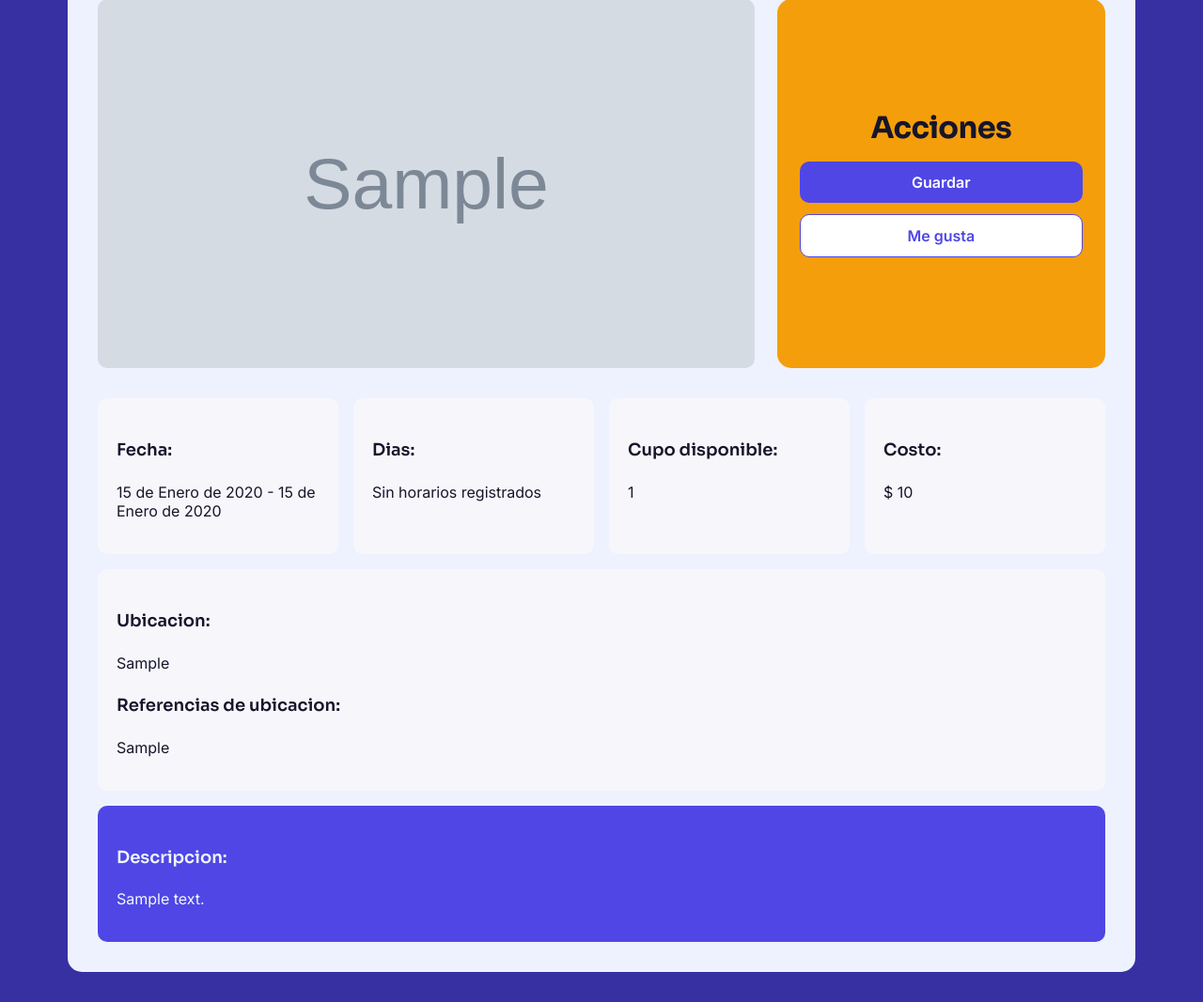
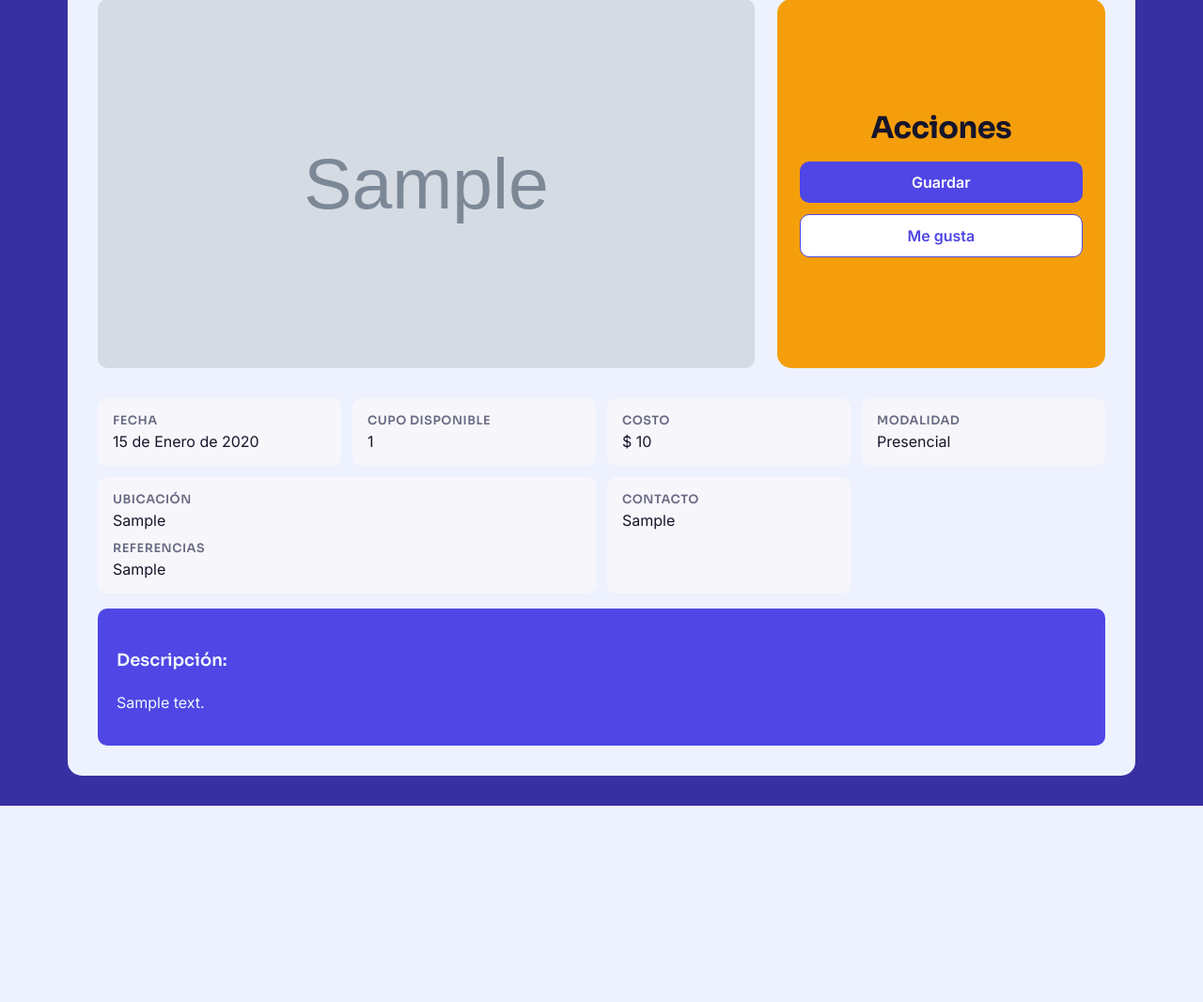
Before and after one commit to WAID-dev/RiShine, a Django app: page /evento/1/ in a window 1280 px wide. Shown: the part 318-1385 px from the top of the page at 94% size. After the commit the page ends 1176 px from the top, so only its background shows below. Run offline with Django 5.2, Linux system fonts and the light colour scheme; tables that the repository leaves empty hold one stand-in row (values such as "Sample post"); grey boxes marked "Sample" are stand-in pictures.

Commit message:
Version terminada 1.1

```diff
--- a/ver_evento/static/ver_evento/css/ver_evento.css
+++ b/ver_evento/static/ver_evento/css/ver_evento.css
@@ -100,23 +100,37 @@ body{
     background-color: var(--color-primary-soft);
 }
 
-
-#seccionMiniInfo {
+.rejilla-info {
     display: grid;
-    grid-template-columns: repeat(auto-fit, minmax(200px, 1fr));
-    gap: 16px;
+    grid-template-columns: repeat(auto-fit, minmax(180px, 1fr));
+    gap: 12px;
     margin-bottom: 16px;
 }
 
-#fecha, #dias, #cupo, #costo, #ubicacion {
+.dato {
     background-color: var(--bg-page);
-    padding: 20px;
+    padding: 16px;
     border-radius: 10px;
     min-width: 0;
     overflow-wrap: anywhere;
 }
 
-#ubicacion { margin-bottom: 16px; }
+.dato--ancho {
+    grid-column: span 2;
+}
+
+.dato h4 {
+    margin: 0 0 4px;
+    font-size: 0.8rem;
+    text-transform: uppercase;
+    letter-spacing: 0.04em;
+    color: var(--text-muted);
+}
+
+.dato h4:not(:first-child) { margin-top: 12px; }
+
+.dato p { margin: 0; }
+
 
 #seccionDescripcion {
     padding: 20px;
@@ -139,7 +153,11 @@ body{
 }
 
 
-
+@media (max-width: 600px) {
+    .dato--ancho {
+        grid-column: auto;
+    }
+}
 
 @media (max-width: 800px) {
     #tituloEimagen { grid-template-columns: 1fr; }
--- a/ver_evento/templates/ver_evento/ver_evento.html
+++ b/ver_evento/templates/ver_evento/ver_evento.html
@@ -1,7 +1,7 @@
 {% extends "base.html" %}
 {% load static %}
 
-{% block title %}{% if evento %}{{ evento.nombre_evento }}{% else %}Ver evento{% endif %}{% endblock %}
+{% block title %}{{ evento.nombre_evento }} | Rishine{% endblock %}
 
 {% block extra_css %}
 <link rel="stylesheet" href="{% static 'ver_evento/css/ver_evento.css' %}">
@@ -15,25 +15,23 @@
         {% endfor %}
     {% endif %}
 
-
     <section id="panelGeneralEvento">
 
         <section id="panelTitulo">
             <div id="evento-info">
-                <h1>{% if evento %}{{ evento.nombre_evento }}{% else %}[Titulo evento]{% endif %}</h1>
+                <h1>{{ evento.nombre_evento }}</h1>
             </div>
 
             <div id="panelCategoria">
                 <h4>Categoría:</h4>
-                    <p class="text-base">{% if evento %}{{ evento.categoria.nombre_categoria }}{% else %}[Nombre categoria]{% endif %}</p>
+                <p class="text-base">{{ evento.categoria.nombre_categoria }}</p>
             </div>
         </section>
 
-
         <section id="tituloEimagen">
             <div id="event-img">
-                {% if evento and evento.imagen %}
-                    <img src="{{ evento.imagen.url }}" alt="{{ evento.titulo }}">
+                {% if evento.imagen %}
+                    <img src="{{ evento.imagen.url }}" alt="{{ evento.nombre_evento }}">
                 {% else %}
                     <div class="img-placeholder">Sin imagen</div>
                 {% endif %}
@@ -54,73 +52,66 @@
             </section>
         </section>
 
-        <section id="seccionMiniInfo">
-            <div id="fecha">
-                <h4>Fecha:</h4>
-                <p class="text-base">{% if evento %}
-                        {{ evento.fecha_inicio }} - {{ evento.fecha_fin}}
+        <section id="seccionMiniInfo" class="rejilla-info">
+            <div class="dato" id="fecha">
+                <h4>Fecha</h4>
+                <p class="text-base">{{ evento.fecha_inicio }}{% if evento.fecha_fin != evento.fecha_inicio %} - {{ evento.fecha_fin }}{% endif %}</p>
+            </div>
+
+            <div class="dato" id="cupo">
+                <h4>Cupo disponible</h4>
+                <p class="text-base">{{ evento.cupo }}</p>
+            </div>
+
+            <div class="dato" id="costo">
+                <h4>Costo</h4>
+                <p class="text-base">{% if evento.costo == 0 %}Gratis{% else %}$ {{ evento.costo }}{% endif %}</p>
+            </div>
+
+            <div class="dato" id="modalidad">
+                <h4>Modalidad</h4>
+                <p class="text-base">{{ evento.get_modo_display }}</p>
+            </div>
+
+            {% if evento.modo == 'presencial' or evento.modo == 'hibrido' %}
+            <div class="dato dato--ancho" id="ubicacion">
+                <h4>Ubicación</h4>
+                <p class="text-base">{{ evento.direccion }}</p>
+                {% if evento.referencias %}
+                    <h4>Referencias</h4>
+                    <p class="text-base">{{ evento.referencias }}</p>
+                {% endif %}
+            </div>
+            {% endif %}
+
+            {% if evento.modo == 'virtual' or evento.modo == 'hibrido' %}
+            <div class="dato dato--ancho" id="enlace">
+                <h4>Enlace del evento</h4>
+                <p class="text-base">
+                    {% if evento.url_evento %}
+                        <a href="{{ evento.url_evento }}" target="_blank" rel="noopener noreferrer">{{ evento.url_evento }}</a>
                     {% else %}
-                        [Fecha evento]
+                        Sin enlace registrado
                     {% endif %}
                 </p>
             </div>
+            {% endif %}
 
-            <div id="dias">
-                <h4>Dias:</h4>
-                {% if horarios %}
-                    <ul>
-                    {% for horario in horarios %}
-                        <li>{{ horario.dia }}</li>
-                    {% endfor %}
-                    </ul>
-                {% else %}
-                    <p>{% if evento %}Sin horarios registrados{% else %}[Dias]{% endif %}</p>
-                {% endif %}
+            <div class="dato" id="contacto">
+                <h4>Contacto</h4>
+                <p class="text-base">{{ evento.contacto|default:"Sin contacto registrado" }}</p>
             </div>
+        </section>
 
-            <div id="cupo">
-                <h4>Cupo disponible:</h4>
-                <p class="text-base">{% if evento %}{{ evento.cupo }}{% else %}[Cupo disponible]{% endif %}</p>
-            </div>
-
-            <div id="costo">
-                <h4>Costo:</h4>
-                <p class="text-base">{% if evento %}$ {{ evento.costo }}{% else %}[Costo]{% endif %}</p>
-            </div>
+        <section id="seccionDescripcion">
+            <h4>Descripción:</h4>
+            <p class="text-base">{{ evento.descripcion }}</p>
+        </section>
 
     </section>
-
-        <div id="ubicacion">
-            <h4>Ubicacion:</h4>
-            <p class="text-base">{% if evento %}{{ evento.direccion }}{% else %}[Calle][No. ext.][No. int.][Colonia][Municipio][Estado]{% endif %}</p>
-
-            <h4>Referencias de ubicacion:</h4>
-            <p class="text-base">{% if evento %}{{ evento.referencias }}{% else %}[Referencias de ubicacion]{% endif %}</p>
 </div>
-
-        <section id="seccionDescripcion">
-                <h4>Descripcion:</h4>
-                <p class="text-base">
-                {% if evento %}{{ evento.descripcion }}{% else %}
-                Lorem ipsum, dolor sit amet consectetur adipisicing elit. Cum nihil
-                corrupti, illum iste nemo nam libero ex accusamus quam est corporis
-                ullam harum illo! Laborum, vero! Omnis accusantium nemo aspernatur!
-                {% endif %}
-                </p>
-        </section>
-
-        <!--<h4>Organización:</h4>
-        <ul>
-        <li>{%if evento %}{{ evento.promotor.organizacion }}{% else %}[Organizador]{% endif %}</li>
-        </ul>
-        <hr>
-        <br>-->
-    </section>
-</div>
-
 {% endblock %}
 
-<!--Animaciones-->
 {% block extra_js %}
 <script src="{% static 'ver_evento/js/ver_evento.js' %}"></script>
 {% endblock %}
```
Also changed, not shown: crear_evento/static/crear_evento/js/crear_evento.js (+16 -25 lines), crear_evento/templates/crear_evento/crear_evento.html (+5 -5 lines), crear_evento/views.py (+53 -38 lines). Lines whose indentation alone changed are shown as unchanged.
